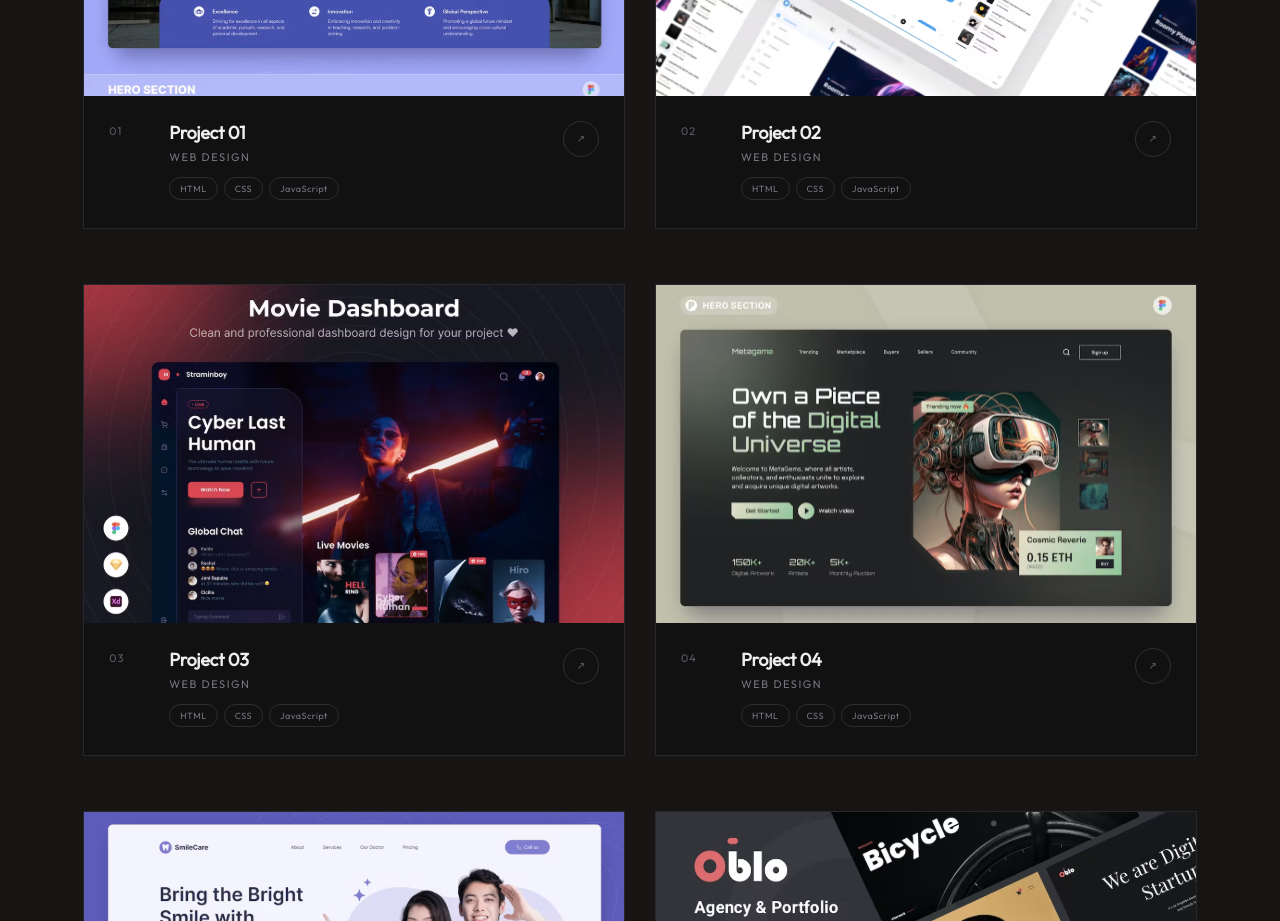
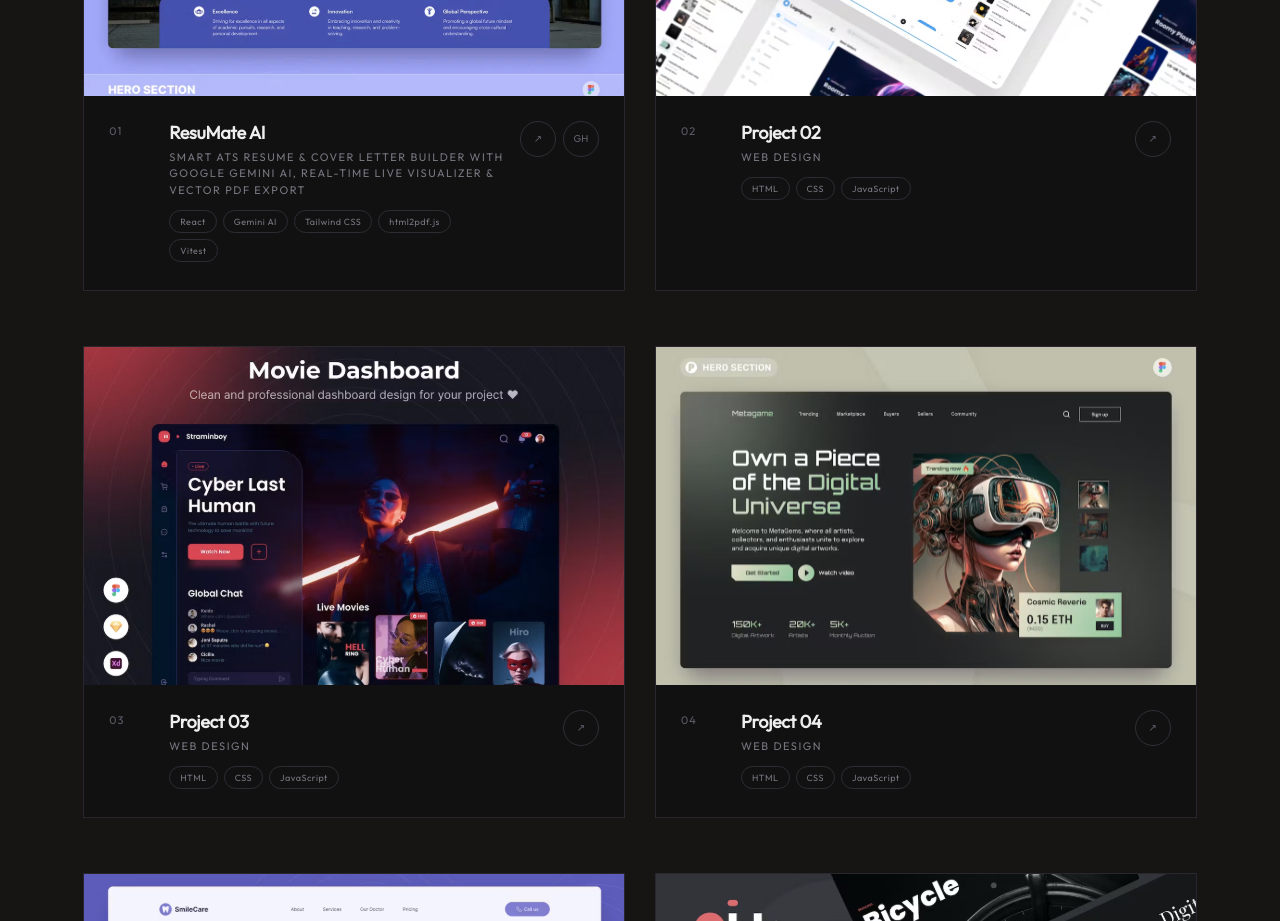
Before and after one commit to SacHiN814358/portfolio-react, a React (Vite) app: page / in a window 1280 px wide. Shown: the part 5020-5941 px from the top of the page. Built offline with nearby package versions, Linux system fonts and the light colour scheme; no server answers.

Commit message:
Update Project 01 to ResuMate AI Resume Builder

```diff
--- a/src/assets/mywork_data.js
+++ b/src/assets/mywork_data.js
@@ -8,12 +8,12 @@ import project6_img from "../assets/project_6.svg";
 const mywork_data = [
     {
         w_no: 1,
-        w_title: "Project 01",
-        w_name: "Web Design",
+        w_title: "ResuMate AI",
+        w_name: "Smart ATS Resume & Cover Letter Builder with Google Gemini AI, Real-time Live Visualizer & Vector PDF Export",
         w_img: project1_img,
-        w_tech: ["HTML", "CSS", "JavaScript"],
-        w_live: null,
-        w_github: null,
+        w_tech: ["React", "Gemini AI", "Tailwind CSS", "html2pdf.js", "Vitest"],
+        w_live: "https://resumate-ai.vercel.app",
+        w_github: "https://github.com/SacHiN814358/ai-resume-builder",
     },
     {
         w_no: 2,
```
